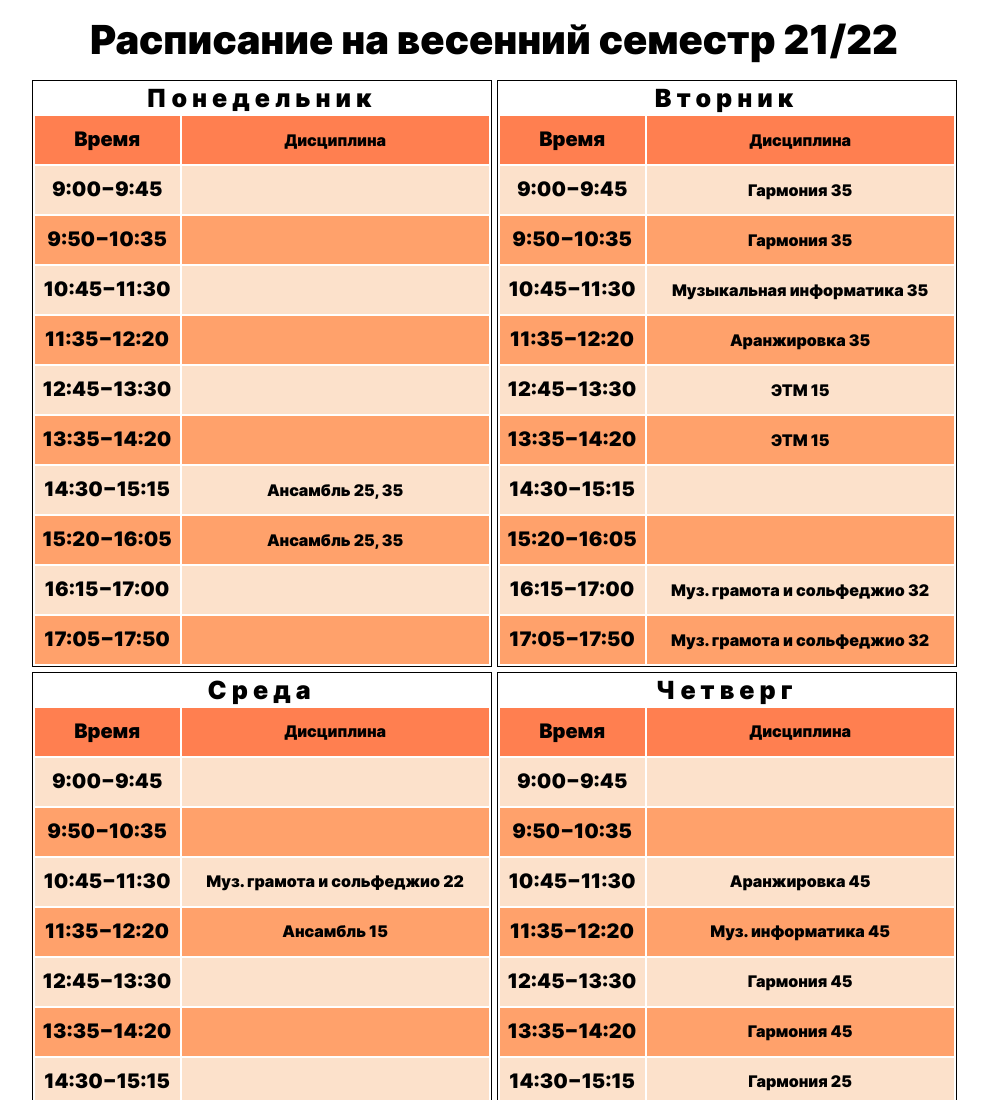
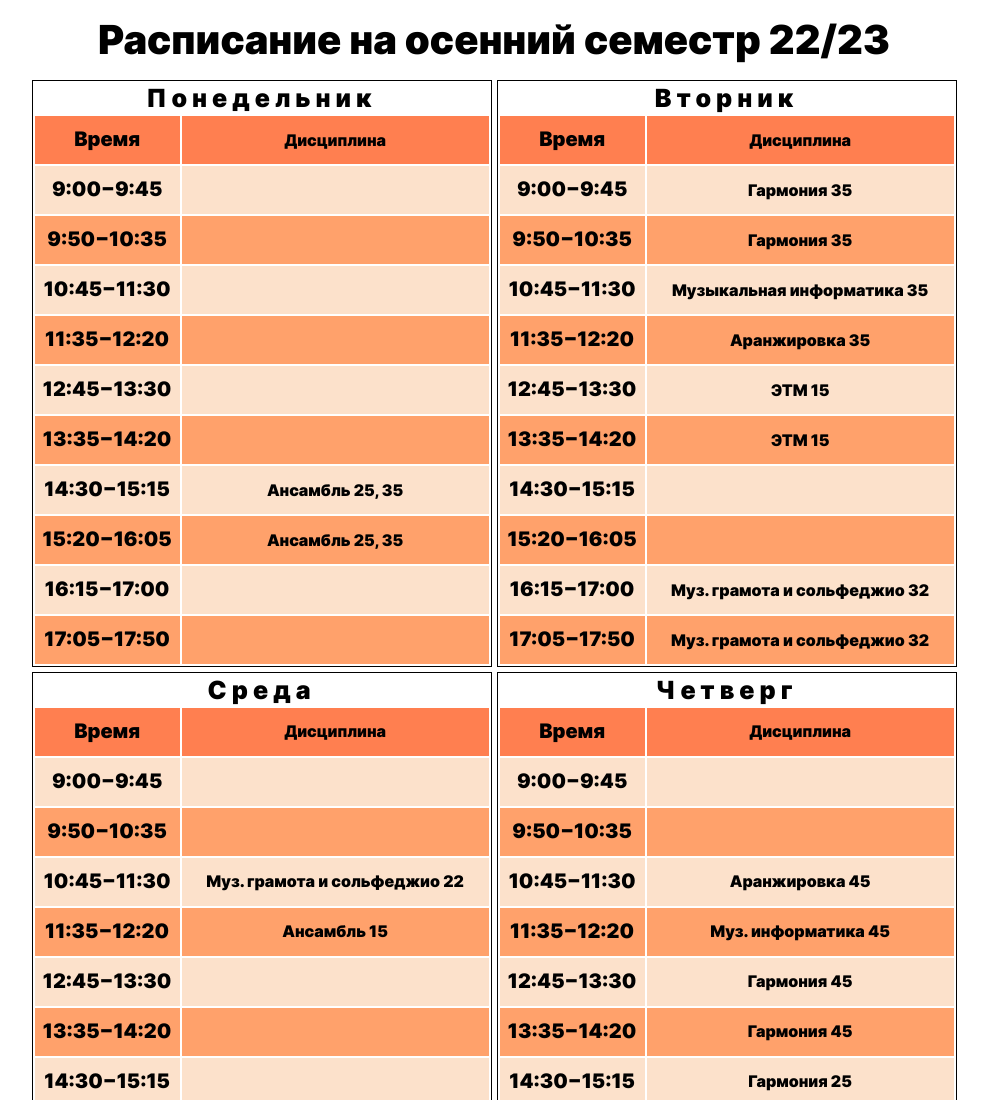
Before and after one commit to bxnchxfxtxms/tkk_schedule, a plain HTML site: page index.html in a window 1280 px wide. Shown: the top 1100 px of the page, without its empty margins (146-1134 px from the left). Drawn offline with Linux system fonts and the light colour scheme; files whose address does not match are found by name.

Commit message:
2022/2023 update

```diff
--- a/index.html
+++ b/index.html
@@ -7,7 +7,7 @@
     <title>Schedule</title>
 </head>
 <body class="page">
-    <h1 class="title">Расписание на весенний семестр 21/22</h1>
+    <h1 class="title">Расписание на осенний семестр 22/23</h1>
     <div class="table-container">
         <table>
                 <tr class="day">
```
